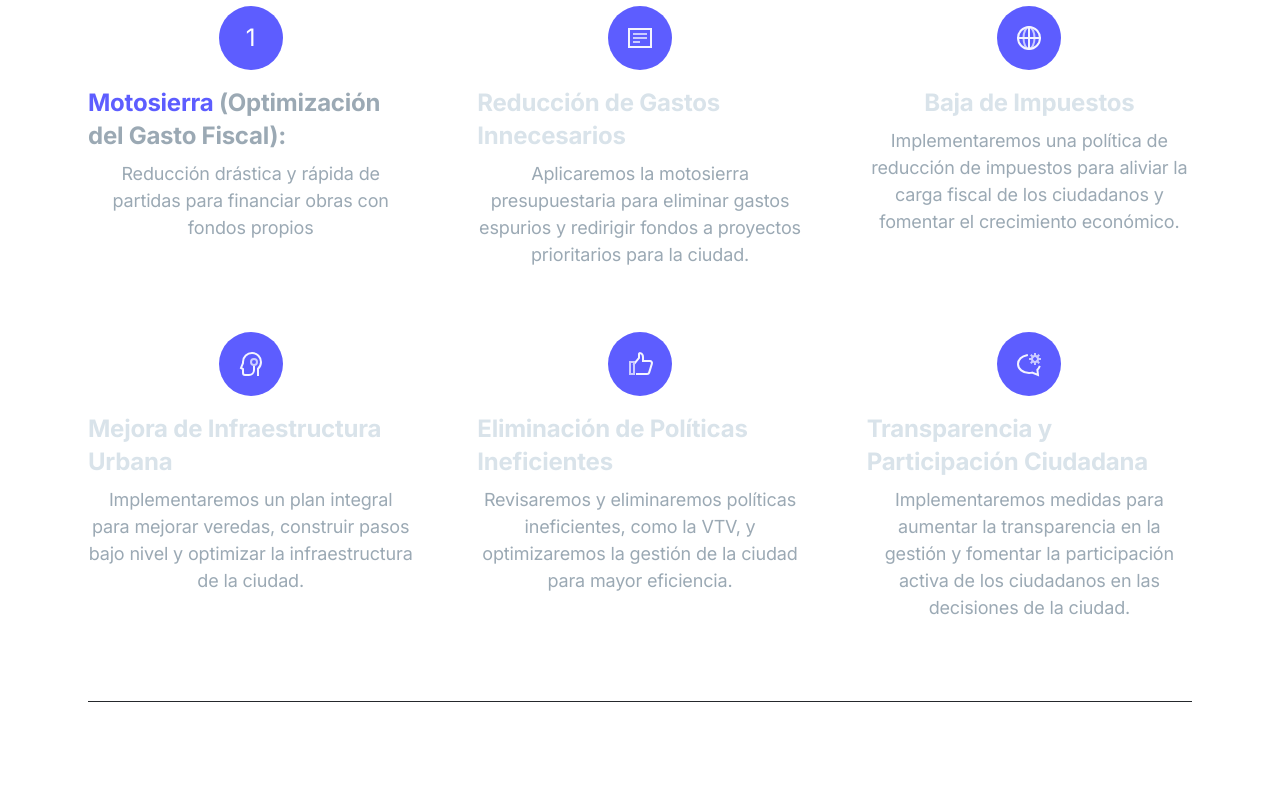
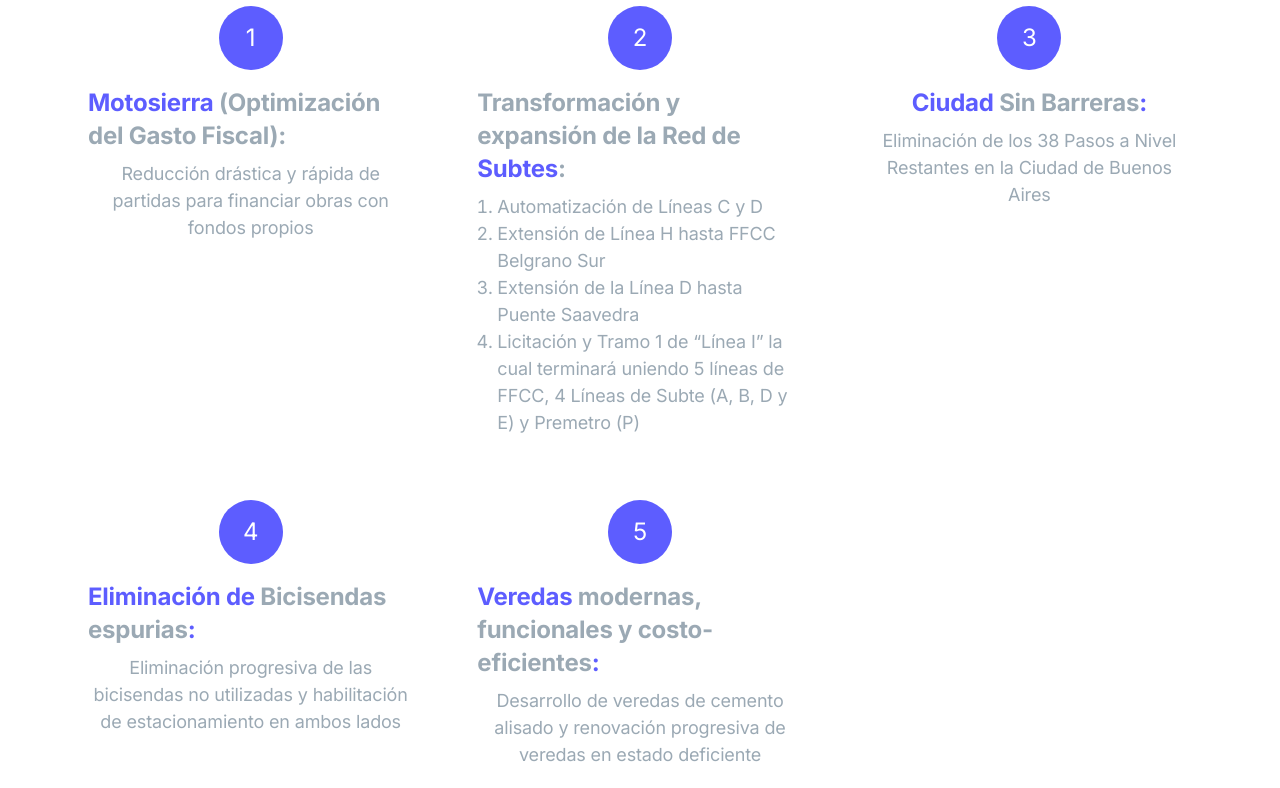
Before and after one commit to alejandronrf/proyecto-caba-2027, a Next.js app: page /proyecto-caba-2027/ in a window 1280 px wide. Shown: the part 1240-2028 px from the top of the page. Built offline with nearby package versions, Linux system fonts and the light colour scheme.

Commit message:
Cambio en ejes

```diff
--- a/components/blocks.tsx
+++ b/components/blocks.tsx
@@ -23,68 +23,44 @@ export default function Blocks() {
             </div>
 
             {/* 2nd item */}
-            <div className="relative flex flex-col items-center" data-aos="fade-up" data-aos-delay="100" data-aos-anchor="[data-aos-id-blocks]">
-              <svg className="w-16 h-16 mb-4" viewBox="0 0 64 64" xmlns="http://www.w3.org/2000/svg">
-                <circle className="fill-current text-purple-600" cx="32" cy="32" r="32" />
-                <path className="stroke-current text-purple-100" strokeWidth="2" strokeLinecap="square" d="M21 23h22v18H21z" fill="none" fillRule="evenodd" />
-                <path className="stroke-current text-purple-300" d="M26 28h12M26 32h12M26 36h5" strokeWidth="2" strokeLinecap="square" />
-              </svg>
-              <h4 className="h4 mb-2">Reducción de Gastos Innecesarios</h4>
-              <p className="text-lg text-gray-400 text-center">Aplicaremos la motosierra presupuestaria para eliminar gastos espurios y redirigir fondos a proyectos prioritarios para la ciudad.</p>
+            <div className="relative flex flex-col items-center" data-aos="fade-up" data-aos-anchor="[data-aos-id-blocks]">
+              <div className="w-16 h-16 mb-4 flex items-center justify-center bg-purple-600 rounded-full text-white text-2xl">
+                2
+              </div>
+              <h4 className="h4 mb-2 text-gray-400">Transformación y expansión de la Red de <span className="h4 mb-2 text-purple-600">Subtes</span>:</h4>
+              <ol className="text-lg text-gray-400 text-left list-decimal ml-5">
+                <li>Automatización de Líneas C y D</li>
+                <li>Extensión de Línea H hasta FFCC Belgrano Sur</li>
+                <li>Extensión de la Línea D hasta Puente Saavedra</li>
+                <li>Licitación y Tramo 1 de “Línea I” la cual terminará uniendo 5 líneas de FFCC, 4 Líneas de Subte (A, B, D y E) y Premetro (P)</li>
+              </ol>
             </div>
 
             {/* 3rd item */}
-            <div className="relative flex flex-col items-center" data-aos="fade-up" data-aos-delay="200" data-aos-anchor="[data-aos-id-blocks]">
-              <svg className="w-16 h-16 mb-4" viewBox="0 0 64 64" xmlns="http://www.w3.org/2000/svg">
-                <rect className="fill-current text-purple-600" width="64" height="64" rx="32" />
-                <g transform="translate(21 21)" strokeLinecap="square" strokeWidth="2" fill="none" fillRule="evenodd">
-                  <ellipse className="stroke-current text-purple-300" cx="11" cy="11" rx="5.5" ry="11" />
-                  <path className="stroke-current text-purple-100" d="M11 0v22M0 11h22" />
-                  <circle className="stroke-current text-purple-100" cx="11" cy="11" r="11" />
-                </g>
-              </svg>
-              <h4 className="h4 mb-2">Baja de Impuestos</h4>
-              <p className="text-lg text-gray-400 text-center">Implementaremos una política de reducción de impuestos para aliviar la carga fiscal de los ciudadanos y fomentar el crecimiento económico.</p>
+            <div className="relative flex flex-col items-center" data-aos="fade-up" data-aos-anchor="[data-aos-id-blocks]">
+              <div className="w-16 h-16 mb-4 flex items-center justify-center bg-purple-600 rounded-full text-white text-2xl">
+                3
+              </div>
+              <h4 className="h4 mb-2 text-purple-600">Ciudad <span className="h4 mb-2 text-gray-400">Sin Barreras</span>:</h4>
+              <p className="text-lg text-gray-400 text-center">Eliminación de los 38 Pasos a Nivel Restantes en la Ciudad de Buenos Aires</p>
             </div>
 
             {/* 4th item */}
-            <div className="relative flex flex-col items-center" data-aos="fade-up" data-aos-delay="300" data-aos-anchor="[data-aos-id-blocks]">
-              <svg className="w-16 h-16 mb-4" viewBox="0 0 64 64" xmlns="http://www.w3.org/2000/svg">
-                <rect className="fill-current text-purple-600" width="64" height="64" rx="32" />
-                <g transform="translate(22 21)" strokeLinecap="square" strokeWidth="2" fill="none" fillRule="evenodd">
-                  <path className="stroke-current text-purple-100" d="M17 22v-6.3a8.97 8.97 0 003-6.569A9.1 9.1 0 0011.262 0 9 9 0 002 9v1l-2 5 2 1v4a2 2 0 002 2h4a5 5 0 005-5v-5" />
-                  <circle className="stroke-current text-purple-300" cx="13" cy="9" r="3" />
-                </g>
-              </svg>
-              <h4 className="h4 mb-2">Mejora de Infraestructura Urbana</h4>
-              <p className="text-lg text-gray-400 text-center">Implementaremos un plan integral para mejorar veredas, construir pasos bajo nivel y optimizar la infraestructura de la ciudad.</p>
+            <div className="relative flex flex-col items-center" data-aos="fade-up" data-aos-anchor="[data-aos-id-blocks]">
+              <div className="w-16 h-16 mb-4 flex items-center justify-center bg-purple-600 rounded-full text-white text-2xl">
+                4
+              </div>
+              <h4 className="h4 mb-2 text-purple-600">Eliminación de <span className="h4 mb-2 text-gray-400">Bicisendas espurias</span>:</h4>
+              <p className="text-lg text-gray-400 text-center">Eliminación progresiva de las bicisendas no utilizadas y habilitación de estacionamiento en ambos lados</p>
             </div>
 
             {/* 5th item */}
-            <div className="relative flex flex-col items-center" data-aos="fade-up" data-aos-delay="400" data-aos-anchor="[data-aos-id-blocks]">
-              <svg className="w-16 h-16 mb-4" viewBox="0 0 64 64" xmlns="http://www.w3.org/2000/svg">
-                <rect className="fill-current text-purple-600" width="64" height="64" rx="32" />
-                <g strokeLinecap="square" strokeWidth="2" fill="none" fillRule="evenodd">
-                  <path className="stroke-current text-purple-100" d="M29 42h10.229a2 2 0 001.912-1.412l2.769-9A2 2 0 0042 29h-7v-4c0-2.373-1.251-3.494-2.764-3.86a1.006 1.006 0 00-1.236.979V26l-5 6" />
-                  <path className="stroke-current text-purple-300" d="M22 30h4v12h-4z" />
-                </g>
-              </svg>
-              <h4 className="h4 mb-2">Eliminación de Políticas Ineficientes</h4>
-              <p className="text-lg text-gray-400 text-center">Revisaremos y eliminaremos políticas ineficientes, como la VTV, y optimizaremos la gestión de la ciudad para mayor eficiencia.</p>
-            </div>
-
-            {/* 6th item */}
-            <div className="relative flex flex-col items-center" data-aos="fade-up" data-aos-delay="500" data-aos-anchor="[data-aos-id-blocks]">
-              <svg className="w-16 h-16 mb-4" viewBox="0 0 64 64" xmlns="http://www.w3.org/2000/svg">
-                <rect className="fill-current text-purple-600" width="64" height="64" rx="32" />
-                <g transform="translate(21 22)" strokeLinecap="square" strokeWidth="2" fill="none" fillRule="evenodd">
-                  <path className="stroke-current text-purple-300" d="M17 2V0M19.121 2.879l1.415-1.415M20 5h2M19.121 7.121l1.415 1.415M17 8v2M14.879 7.121l-1.415 1.415M14 5h-2M14.879 2.879l-1.415-1.415" />
-                  <circle className="stroke-current text-purple-300" cx="17" cy="5" r="3" />
-                  <path className="stroke-current text-purple-100" d="M8.86 1.18C3.8 1.988 0 5.6 0 10c0 5 4.9 9 11 9a10.55 10.55 0 003.1-.4L20 21l-.6-5.2a9.125 9.125 0 001.991-2.948" />
-                </g>
-              </svg>
-              <h4 className="h4 mb-2">Transparencia y Participación Ciudadana</h4>
-              <p className="text-lg text-gray-400 text-center">Implementaremos medidas para aumentar la transparencia en la gestión y fomentar la participación activa de los ciudadanos en las decisiones de la ciudad.</p>
+            <div className="relative flex flex-col items-center" data-aos="fade-up" data-aos-anchor="[data-aos-id-blocks]">
+              <div className="w-16 h-16 mb-4 flex items-center justify-center bg-purple-600 rounded-full text-white text-2xl">
+                5
+              </div>
+              <h4 className="h4 mb-2 text-purple-600">Veredas <span className="h4 mb-2 text-gray-400">modernas, funcionales y costo-eficientes</span>:</h4>
+              <p className="text-lg text-gray-400 text-center">Desarrollo de veredas de cemento alisado y renovación progresiva de veredas en estado deficiente</p>
             </div>
 
           </div>
--- a/components/features.tsx
+++ b/components/features.tsx
@@ -23,68 +23,44 @@ export default function Features() {
             </div>
 
             {/* 2nd item */}
-            <div className="relative flex flex-col items-center" data-aos="fade-up" data-aos-delay="100" data-aos-anchor="[data-aos-id-blocks]">
-              <svg className="w-16 h-16 mb-4" viewBox="0 0 64 64" xmlns="http://www.w3.org/2000/svg">
-                <circle className="fill-current text-purple-600" cx="32" cy="32" r="32" />
-                <path className="stroke-current text-purple-100" strokeWidth="2" strokeLinecap="square" d="M21 23h22v18H21z" fill="none" fillRule="evenodd" />
-                <path className="stroke-current text-purple-300" d="M26 28h12M26 32h12M26 36h5" strokeWidth="2" strokeLinecap="square" />
-              </svg>
-              <h4 className="h4 mb-2">Reducción de Gastos Innecesarios</h4>
-              <p className="text-lg text-gray-400 text-center">Aplicaremos la motosierra presupuestaria para eliminar gastos espurios y redirigir fondos a proyectos prioritarios para la ciudad.</p>
+            <div className="relative flex flex-col items-center" data-aos="fade-up" data-aos-anchor="[data-aos-id-blocks]">
+              <div className="w-16 h-16 mb-4 flex items-center justify-center bg-purple-600 rounded-full text-white text-2xl">
+                2
+              </div>
+              <h4 className="h4 mb-2 text-gray-400">Transformación y expansión de la Red de <span className="h4 mb-2 text-purple-600">Subtes</span>:</h4>
+              <ol className="text-lg text-gray-400 text-left list-decimal ml-5">
+                <li>Automatización de Líneas C y D</li>
+                <li>Extensión de Línea H hasta FFCC Belgrano Sur</li>
+                <li>Extensión de la Línea D hasta Puente Saavedra</li>
+                <li>Licitación y Tramo 1 de “Línea I” la cual terminará uniendo 5 líneas de FFCC, 4 Líneas de Subte (A, B, D y E) y Premetro (P)</li>
+              </ol>
             </div>
 
             {/* 3rd item */}
-            <div className="relative flex flex-col items-center" data-aos="fade-up" data-aos-delay="200" data-aos-anchor="[data-aos-id-blocks]">
-              <svg className="w-16 h-16 mb-4" viewBox="0 0 64 64" xmlns="http://www.w3.org/2000/svg">
-                <rect className="fill-current text-purple-600" width="64" height="64" rx="32" />
-                <g transform="translate(21 21)" strokeLinecap="square" strokeWidth="2" fill="none" fillRule="evenodd">
-                  <ellipse className="stroke-current text-purple-300" cx="11" cy="11" rx="5.5" ry="11" />
-                  <path className="stroke-current text-purple-100" d="M11 0v22M0 11h22" />
-                  <circle className="stroke-current text-purple-100" cx="11" cy="11" r="11" />
-                </g>
-              </svg>
-              <h4 className="h4 mb-2">Baja de Impuestos</h4>
-              <p className="text-lg text-gray-400 text-center">Implementaremos una política de reducción de impuestos para aliviar la carga fiscal de los ciudadanos y fomentar el crecimiento económico.</p>
+            <div className="relative flex flex-col items-center" data-aos="fade-up" data-aos-anchor="[data-aos-id-blocks]">
+              <div className="w-16 h-16 mb-4 flex items-center justify-center bg-purple-600 rounded-full text-white text-2xl">
+                3
+              </div>
+              <h4 className="h4 mb-2 text-purple-600">Ciudad <span className="h4 mb-2 text-gray-400">Sin Barreras</span>:</h4>
+              <p className="text-lg text-gray-400 text-center">Eliminación de los 38 Pasos a Nivel Restantes en la Ciudad de Buenos Aires</p>
             </div>
 
             {/* 4th item */}
-            <div className="relative flex flex-col items-center" data-aos="fade-up" data-aos-delay="300" data-aos-anchor="[data-aos-id-blocks]">
-              <svg className="w-16 h-16 mb-4" viewBox="0 0 64 64" xmlns="http://www.w3.org/2000/svg">
-                <rect className="fill-current text-purple-600" width="64" height="64" rx="32" />
-                <g transform="translate(22 21)" strokeLinecap="square" strokeWidth="2" fill="none" fillRule="evenodd">
-                  <path className="stroke-current text-purple-100" d="M17 22v-6.3a8.97 8.97 0 003-6.569A9.1 9.1 0 0011.262 0 9 9 0 002 9v1l-2 5 2 1v4a2 2 0 002 2h4a5 5 0 005-5v-5" />
-                  <circle className="stroke-current text-purple-300" cx="13" cy="9" r="3" />
-                </g>
-              </svg>
-              <h4 className="h4 mb-2">Mejora de Infraestructura Urbana</h4>
-              <p className="text-lg text-gray-400 text-center">Implementaremos un plan integral para mejorar veredas, construir pasos bajo nivel y optimizar la infraestructura de la ciudad.</p>
+            <div className="relative flex flex-col items-center" data-aos="fade-up" data-aos-anchor="[data-aos-id-blocks]">
+              <div className="w-16 h-16 mb-4 flex items-center justify-center bg-purple-600 rounded-full text-white text-2xl">
+                4
+              </div>
+              <h4 className="h4 mb-2 text-purple-600">Eliminación de <span className="h4 mb-2 text-gray-400">Bicisendas espurias</span>:</h4>
+              <p className="text-lg text-gray-400 text-center">Eliminación progresiva de las bicisendas no utilizadas y habilitación de estacionamiento en ambos lados</p>
             </div>
 
             {/* 5th item */}
-            <div className="relative flex flex-col items-center" data-aos="fade-up" data-aos-delay="400" data-aos-anchor="[data-aos-id-blocks]">
-              <svg className="w-16 h-16 mb-4" viewBox="0 0 64 64" xmlns="http://www.w3.org/2000/svg">
-                <rect className="fill-current text-purple-600" width="64" height="64" rx="32" />
-                <g strokeLinecap="square" strokeWidth="2" fill="none" fillRule="evenodd">
-                  <path className="stroke-current text-purple-100" d="M29 42h10.229a2 2 0 001.912-1.412l2.769-9A2 2 0 0042 29h-7v-4c0-2.373-1.251-3.494-2.764-3.86a1.006 1.006 0 00-1.236.979V26l-5 6" />
-                  <path className="stroke-current text-purple-300" d="M22 30h4v12h-4z" />
-                </g>
-              </svg>
-              <h4 className="h4 mb-2">Eliminación de Políticas Ineficientes</h4>
-              <p className="text-lg text-gray-400 text-center">Revisaremos y eliminaremos políticas ineficientes, como la VTV, y optimizaremos la gestión de la ciudad para mayor eficiencia.</p>
-            </div>
-
-            {/* 6th item */}
-            <div className="relative flex flex-col items-center" data-aos="fade-up" data-aos-delay="500" data-aos-anchor="[data-aos-id-blocks]">
-              <svg className="w-16 h-16 mb-4" viewBox="0 0 64 64" xmlns="http://www.w3.org/2000/svg">
-                <rect className="fill-current text-purple-600" width="64" height="64" rx="32" />
-                <g transform="translate(21 22)" strokeLinecap="square" strokeWidth="2" fill="none" fillRule="evenodd">
-                  <path className="stroke-current text-purple-300" d="M17 2V0M19.121 2.879l1.415-1.415M20 5h2M19.121 7.121l1.415 1.415M17 8v2M14.879 7.121l-1.415 1.415M14 5h-2M14.879 2.879l-1.415-1.415" />
-                  <circle className="stroke-current text-purple-300" cx="17" cy="5" r="3" />
-                  <path className="stroke-current text-purple-100" d="M8.86 1.18C3.8 1.988 0 5.6 0 10c0 5 4.9 9 11 9a10.55 10.55 0 003.1-.4L20 21l-.6-5.2a9.125 9.125 0 001.991-2.948" />
-                </g>
-              </svg>
-              <h4 className="h4 mb-2">Transparencia y Participación Ciudadana</h4>
-              <p className="text-lg text-gray-400 text-center">Implementaremos medidas para aumentar la transparencia en la gestión y fomentar la participación activa de los ciudadanos en las decisiones de la ciudad.</p>
+            <div className="relative flex flex-col items-center" data-aos="fade-up" data-aos-anchor="[data-aos-id-blocks]">
+              <div className="w-16 h-16 mb-4 flex items-center justify-center bg-purple-600 rounded-full text-white text-2xl">
+                5
+              </div>
+              <h4 className="h4 mb-2 text-purple-600">Veredas <span className="h4 mb-2 text-gray-400">modernas, funcionales y costo-eficientes</span>:</h4>
+              <p className="text-lg text-gray-400 text-center">Desarrollo de veredas de cemento alisado y renovación progresiva de veredas en estado deficiente</p>
             </div>
 
           </div>
```
